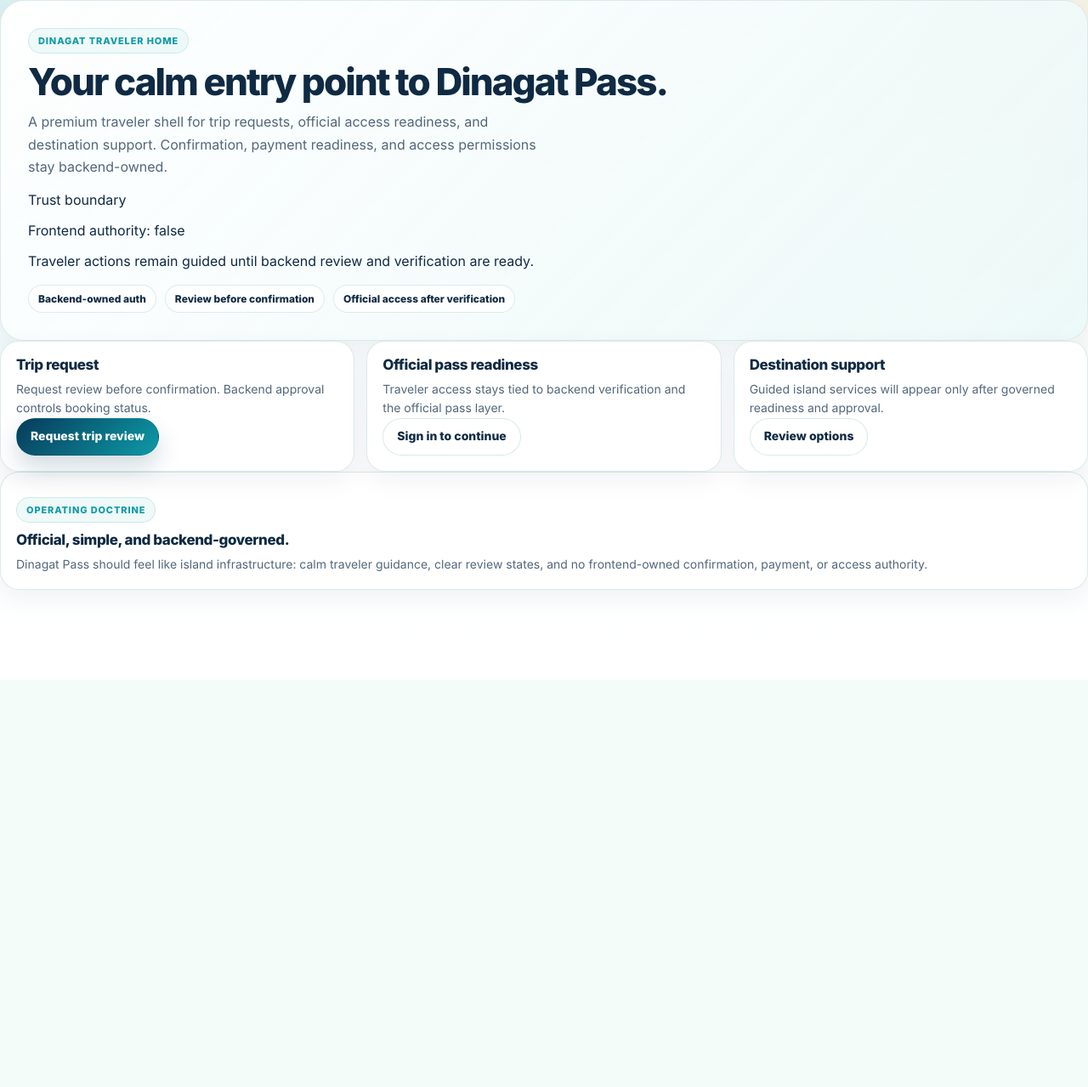
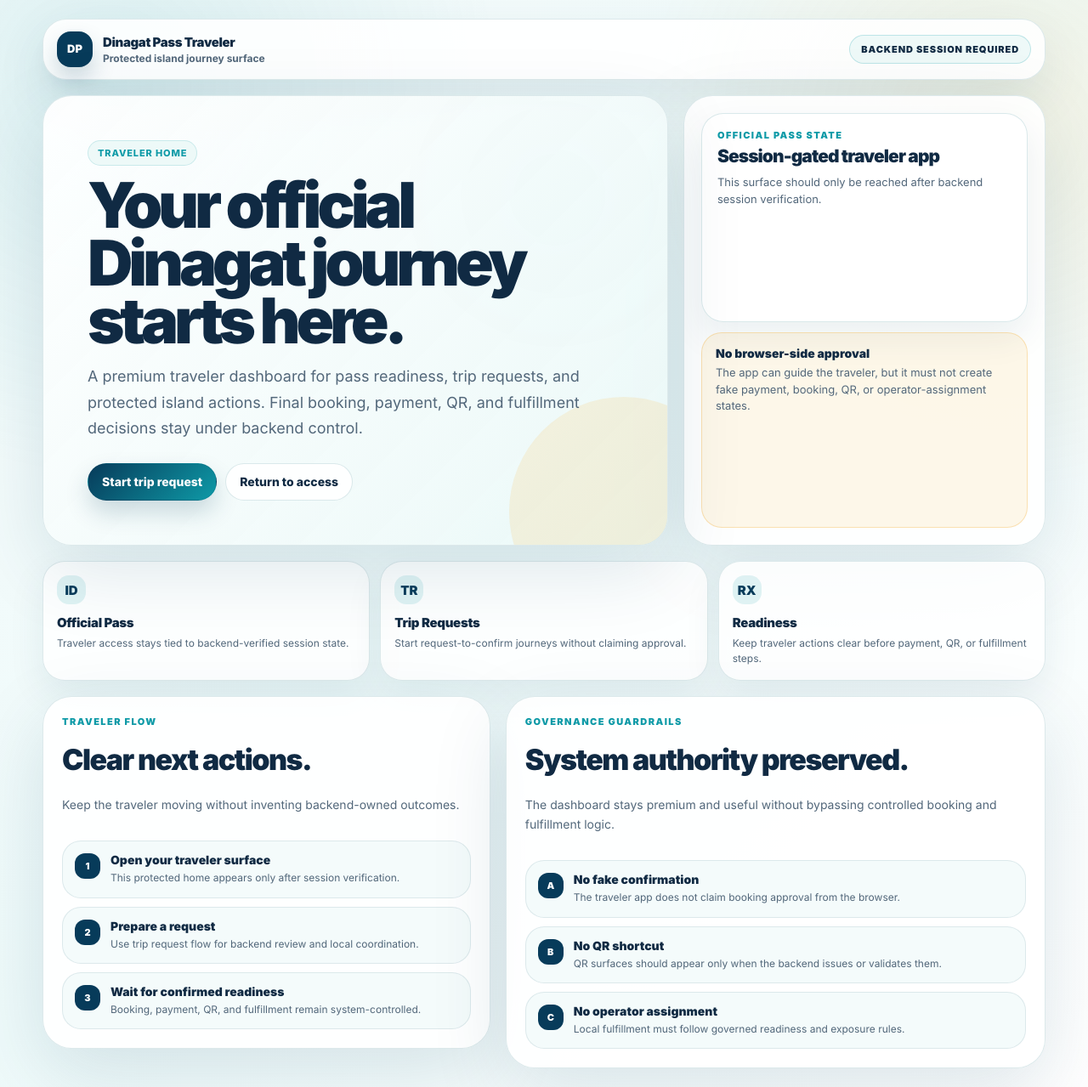
Before and after one commit to bayanihanplus/dinagat-pass, a Next.js app in the folder apps/web/: page /traveler/home in a window 1280 px wide. Shown: the whole page at 85% size. Before the commit the page ends 800 px from the top, so only its background shows below. Built offline with nearby package versions, Linux system fonts and the light colour scheme.

Commit message:
feat(web): add premium traveler home shell

```diff
--- a/apps/web/app/globals.css
+++ b/apps/web/app/globals.css
@@ -925,3 +925,327 @@ a {
     border-radius: 26px;
   }
 }
+
+/* DINAGAT PASS TRAVELER HOME PREMIUM APP SHELL */
+.dp-home-shell {
+  min-height: 100vh;
+  background:
+    radial-gradient(circle at 10% 8%, rgba(14, 154, 167, 0.12), transparent 28%),
+    radial-gradient(circle at 92% 12%, rgba(245, 184, 75, 0.13), transparent 26%),
+    linear-gradient(135deg, #f7fcfc 0%, #eefafa 48%, #ffffff 100%);
+  color: var(--dp-trust-navy);
+  padding: 22px;
+}
+
+.dp-home-frame {
+  width: min(1180px, 100%);
+  margin: 0 auto;
+  display: grid;
+  gap: 18px;
+}
+
+.dp-home-topbar {
+  display: flex;
+  align-items: center;
+  justify-content: space-between;
+  gap: 16px;
+  border: 1px solid rgba(217, 232, 234, 0.92);
+  border-radius: 28px;
+  background: rgba(255, 255, 255, 0.88);
+  box-shadow: 0 20px 58px rgba(7, 59, 90, 0.1);
+  padding: 14px 16px;
+}
+
+.dp-home-brand {
+  display: flex;
+  align-items: center;
+  gap: 12px;
+}
+
+.dp-home-mark {
+  width: 42px;
+  height: 42px;
+  border-radius: 16px;
+  display: grid;
+  place-items: center;
+  background: var(--dp-deep-blue);
+  color: #ffffff;
+  font-size: 13px;
+  font-weight: 950;
+  box-shadow: 0 14px 28px rgba(7, 59, 90, 0.2);
+}
+
+.dp-home-brand-title {
+  margin: 0;
+  color: var(--dp-trust-navy);
+  font-size: 15px;
+  font-weight: 950;
+  letter-spacing: -0.025em;
+}
+
+.dp-home-brand-copy {
+  margin: 2px 0 0;
+  color: var(--dp-slate);
+  font-size: 12px;
+  font-weight: 750;
+}
+
+.dp-home-status-pill {
+  display: inline-flex;
+  align-items: center;
+  justify-content: center;
+  min-height: 34px;
+  border: 1px solid rgba(14, 154, 167, 0.22);
+  border-radius: 999px;
+  background: rgba(234, 248, 247, 0.78);
+  color: var(--dp-trust-navy);
+  padding: 0 13px;
+  font-size: 11px;
+  font-weight: 950;
+  letter-spacing: 0.08em;
+  text-transform: uppercase;
+  white-space: nowrap;
+}
+
+.dp-home-hero {
+  display: grid;
+  grid-template-columns: minmax(0, 0.95fr) minmax(320px, 0.55fr);
+  gap: 18px;
+  align-items: stretch;
+}
+
+.dp-home-panel {
+  border: 1px solid rgba(217, 232, 234, 0.92);
+  border-radius: 34px;
+  background: rgba(255, 255, 255, 0.9);
+  box-shadow: 0 28px 90px rgba(7, 59, 90, 0.13);
+  overflow: hidden;
+}
+
+.dp-home-hero-main {
+  position: relative;
+  padding: clamp(26px, 5vw, 52px);
+  background:
+    linear-gradient(135deg, rgba(255,255,255,0.94), rgba(234,248,247,0.88)),
+    radial-gradient(circle at 82% 22%, rgba(14,154,167,0.14), transparent 28%);
+}
+
+.dp-home-hero-main::after {
+  content: "";
+  position: absolute;
+  right: -84px;
+  bottom: -96px;
+  width: 270px;
+  height: 270px;
+  border-radius: 999px;
+  background: rgba(245, 184, 75, 0.16);
+}
+
+.dp-home-hero-content {
+  position: relative;
+  z-index: 1;
+  max-width: 690px;
+}
+
+.dp-home-title {
+  margin: 12px 0 0;
+  color: var(--dp-trust-navy);
+  font-size: clamp(38px, 6vw, 74px);
+  line-height: 0.92;
+  letter-spacing: -0.07em;
+  font-weight: 950;
+}
+
+.dp-home-copy {
+  margin: 18px 0 0;
+  color: var(--dp-slate);
+  font-size: clamp(15px, 2vw, 18px);
+  line-height: 1.7;
+  max-width: 620px;
+}
+
+.dp-home-actions {
+  display: flex;
+  flex-wrap: wrap;
+  gap: 10px;
+  margin-top: 24px;
+}
+
+.dp-home-side {
+  padding: 20px;
+  display: grid;
+  gap: 12px;
+  align-content: stretch;
+}
+
+.dp-home-pass-card {
+  border: 1px solid rgba(217, 232, 234, 0.95);
+  border-radius: 26px;
+  background: rgba(255, 255, 255, 0.92);
+  padding: 18px;
+  box-shadow: 0 18px 42px rgba(7, 59, 90, 0.08);
+}
+
+.dp-home-kicker {
+  margin: 0;
+  font-size: 11px;
+  font-weight: 950;
+  letter-spacing: 0.13em;
+  text-transform: uppercase;
+  color: var(--dp-sea-teal);
+}
+
+.dp-home-card-title {
+  margin: 8px 0 0;
+  color: var(--dp-trust-navy);
+  font-size: 21px;
+  line-height: 1.05;
+  letter-spacing: -0.045em;
+  font-weight: 950;
+}
+
+.dp-home-card-copy {
+  margin: 9px 0 0;
+  color: var(--dp-slate);
+  font-size: 13px;
+  line-height: 1.55;
+}
+
+.dp-home-readiness-grid {
+  display: grid;
+  grid-template-columns: repeat(3, minmax(0, 1fr));
+  gap: 12px;
+}
+
+.dp-home-mini-card {
+  border: 1px solid rgba(217, 232, 234, 0.92);
+  border-radius: 26px;
+  background: rgba(255, 255, 255, 0.86);
+  box-shadow: 0 16px 44px rgba(7, 59, 90, 0.08);
+  padding: 16px;
+}
+
+.dp-home-mini-icon {
+  width: 34px;
+  height: 34px;
+  border-radius: 14px;
+  display: grid;
+  place-items: center;
+  background: rgba(14, 154, 167, 0.12);
+  color: var(--dp-deep-blue);
+  font-size: 15px;
+  font-weight: 950;
+}
+
+.dp-home-mini-title {
+  margin: 12px 0 0;
+  color: var(--dp-trust-navy);
+  font-size: 15px;
+  font-weight: 950;
+  letter-spacing: -0.02em;
+}
+
+.dp-home-mini-copy {
+  margin: 6px 0 0;
+  color: var(--dp-slate);
+  font-size: 12px;
+  line-height: 1.5;
+}
+
+.dp-home-section-grid {
+  display: grid;
+  grid-template-columns: minmax(0, 0.68fr) minmax(0, 0.82fr);
+  gap: 18px;
+  align-items: start;
+}
+
+.dp-home-list {
+  display: grid;
+  gap: 10px;
+  margin-top: 16px;
+}
+
+.dp-home-list-item {
+  display: flex;
+  align-items: flex-start;
+  gap: 12px;
+  border: 1px solid rgba(217, 232, 234, 0.92);
+  border-radius: 22px;
+  background: rgba(234, 248, 247, 0.52);
+  padding: 14px;
+}
+
+.dp-home-list-dot {
+  width: 30px;
+  height: 30px;
+  border-radius: 12px;
+  display: grid;
+  place-items: center;
+  background: var(--dp-deep-blue);
+  color: #ffffff;
+  font-size: 11px;
+  font-weight: 950;
+  flex: 0 0 auto;
+}
+
+.dp-home-list-title {
+  margin: 0;
+  color: var(--dp-trust-navy);
+  font-size: 14px;
+  font-weight: 950;
+}
+
+.dp-home-list-copy {
+  margin: 3px 0 0;
+  color: var(--dp-slate);
+  font-size: 12px;
+  line-height: 1.45;
+}
+
+.dp-home-alert {
+  border: 1px solid rgba(245, 184, 75, 0.36);
+  border-radius: 24px;
+  background: rgba(245, 184, 75, 0.12);
+  padding: 16px;
+  color: var(--dp-trust-navy);
+}
+
+.dp-home-alert strong {
+  display: block;
+  margin-bottom: 5px;
+  font-size: 14px;
+  font-weight: 950;
+}
+
+.dp-home-alert span {
+  display: block;
+  color: var(--dp-slate);
+  font-size: 13px;
+  line-height: 1.5;
+}
+
+@media (max-width: 900px) {
+  .dp-home-shell {
+    padding: 14px;
+  }
+
+  .dp-home-topbar,
+  .dp-home-hero {
+    grid-template-columns: 1fr;
+  }
+
+  .dp-home-topbar {
+    align-items: flex-start;
+  }
+
+  .dp-home-hero,
+  .dp-home-section-grid,
+  .dp-home-readiness-grid {
+    grid-template-columns: 1fr;
+  }
+
+  .dp-home-panel,
+  .dp-home-hero-main {
+    border-radius: 26px;
+  }
+}
--- a/apps/web/app/traveler/home/page.tsx
+++ b/apps/web/app/traveler/home/page.tsx
@@ -1,107 +1,165 @@
-const travelerActions = [
+const readinessCards = [
   {
-    title: "Trip request",
-    copy: "Request review before confirmation. Backend approval controls booking status.",
-    href: "/traveler/trip-booking",
-    action: "Request trip review",
-    tone: "primary",
+    icon: "ID",
+    title: "Official Pass",
+    copy: "Traveler access stays tied to backend-verified session state.",
   },
   {
-    title: "Official pass readiness",
-    copy: "Traveler access stays tied to backend verification and the official pass layer.",
-    href: "/login?mode=returning",
-    action: "Sign in to continue",
-    tone: "secondary",
+    icon: "TR",
+    title: "Trip Requests",
+    copy: "Start request-to-confirm journeys without claiming approval.",
   },
   {
-    title: "Destination support",
-    copy: "Guided island services will appear only after governed readiness and approval.",
-    href: "/traveler/trip-booking",
-    action: "Review options",
-    tone: "secondary",
+    icon: "RX",
+    title: "Readiness",
+    copy: "Keep traveler actions clear before payment, QR, or fulfillment steps.",
   },
 ];
 
-const readinessChips = [
-  "Backend-owned auth",
-  "Review before confirmation",
-  "Official access after verification",
+const journeySteps = [
+  {
+    step: "1",
+    title: "Open your traveler surface",
+    copy: "This protected home appears only after session verification.",
+  },
+  {
+    step: "2",
+    title: "Prepare a request",
+    copy: "Use trip request flow for backend review and local coordination.",
+  },
+  {
+    step: "3",
+    title: "Wait for confirmed readiness",
+    copy: "Booking, payment, QR, and fulfillment remain system-controlled.",
+  },
+];
+
+const operationsNotes = [
+  {
+    step: "A",
+    title: "No fake confirmation",
+    copy: "The traveler app does not claim booking approval from the browser.",
+  },
+  {
+    step: "B",
+    title: "No QR shortcut",
+    copy: "QR surfaces should appear only when the backend issues or validates them.",
+  },
+  {
+    step: "C",
+    title: "No operator assignment",
+    copy: "Local fulfillment must follow governed readiness and exposure rules.",
+  },
 ];
 
 export default function TravelerHomePage() {
   return (
-    <main className="dp-visual-shell">
-      <section className="mx-auto flex min-h-screen w-full max-w-6xl flex-col gap-6 px-5 py-8 sm:px-8 lg:px-10">
-        <header className="dp-premium-header">
-          <span className="dp-eyebrow">Dinagat traveler home</span>
-
-          <div className="mt-5 grid gap-6 lg:grid-cols-[1.25fr_0.75fr] lg:items-end">
+    <main className="dp-home-shell">
+      <section className="dp-home-frame">
+        <nav className="dp-home-topbar" aria-label="Traveler app status">
+          <div className="dp-home-brand">
+            <span className="dp-home-mark">DP</span>
             <div>
-              <h1 className="dp-visual-title">
-                Your calm entry point to Dinagat Pass.
-              </h1>
-              <p className="dp-visual-copy">
-                A premium traveler shell for trip requests, official access readiness,
-                and destination support. Confirmation, payment readiness, and access
-                permissions stay backend-owned.
-              </p>
-            </div>
-
-            <div className="rounded-[22px] border border-[rgba(217,232,234,0.95)] bg-white/85 p-4 shadow-[var(--dp-card-shadow-soft)]">
-              <p className="m-0 text-xs font-black uppercase tracking-[0.12em] text-[var(--dp-sea-teal)]">
-                Trust boundary
-              </p>
-              <p className="mt-2 text-sm font-semibold leading-6 text-[var(--dp-trust-navy)]">
-                Frontend authority: false
-              </p>
-              <p className="mt-1 text-sm leading-6 text-[var(--dp-slate)]">
-                Traveler actions remain guided until backend review and verification are ready.
-              </p>
+              <p className="dp-home-brand-title">Dinagat Pass Traveler</p>
+              <p className="dp-home-brand-copy">Protected island journey surface</p>
             </div>
           </div>
 
-          <div className="dp-trust-strip">
-            {readinessChips.map((chip) => (
-              <span className="dp-trust-chip" key={chip}>
-                {chip}
+          <span className="dp-home-status-pill">Backend session required</span>
+        </nav>
+
+        <section className="dp-home-hero">
+          <header className="dp-home-panel dp-home-hero-main">
+            <div className="dp-home-hero-content">
+              <span className="dp-eyebrow">Traveler home</span>
+              <h1 className="dp-home-title">Your official Dinagat journey starts here.</h1>
+              <p className="dp-home-copy">
+                A premium traveler dashboard for pass readiness, trip requests, and
+                protected island actions. Final booking, payment, QR, and fulfillment
+                decisions stay under backend control.
+              </p>
+
+              <div className="dp-home-actions">
+                <a className="dp-primary-action" href="/traveler/trip-booking">
+                  Start trip request
+                </a>
+                <a className="dp-secondary-action" href="/login?mode=returning">
+                  Return to access
+                </a>
+              </div>
+            </div>
+          </header>
+
+          <aside className="dp-home-panel dp-home-side" aria-label="Pass readiness">
+            <article className="dp-home-pass-card">
+              <p className="dp-home-kicker">Official pass state</p>
+              <h2 className="dp-home-card-title">Session-gated traveler app</h2>
+              <p className="dp-home-card-copy">
+                This surface should only be reached after backend session verification.
+              </p>
+            </article>
+
+            <article className="dp-home-alert">
+              <strong>No browser-side approval</strong>
+              <span>
+                The app can guide the traveler, but it must not create fake payment,
+                booking, QR, or operator-assignment states.
               </span>
-            ))}
-          </div>
-        </header>
+            </article>
+          </aside>
+        </section>
 
-        <section className="dp-card-grid" aria-label="Traveler actions">
-          {travelerActions.map((item) => (
-            <article className="dp-nuclear-card" key={item.title}>
-              <p className="dp-nuclear-card-title">{item.title}</p>
-              <p className="dp-nuclear-card-copy">{item.copy}</p>
-              <a
-                className={
-                  item.tone === "primary"
-                    ? "dp-primary-action mt-5"
-                    : "dp-secondary-action mt-5"
-                }
-                href={item.href}
-              >
-                {item.action}
-              </a>
+        <section className="dp-home-readiness-grid" aria-label="Traveler readiness cards">
+          {readinessCards.map((item) => (
+            <article className="dp-home-mini-card" key={item.title}>
+              <span className="dp-home-mini-icon">{item.icon}</span>
+              <h2 className="dp-home-mini-title">{item.title}</h2>
+              <p className="dp-home-mini-copy">{item.copy}</p>
             </article>
           ))}
         </section>
 
-        <section className="dp-nuclear-card">
-          <div className="grid gap-4 md:grid-cols-[0.7fr_1.3fr] md:items-center">
-            <div>
-              <p className="dp-eyebrow">Operating doctrine</p>
-              <h2 className="dp-nuclear-card-title mt-3">
-                Official, simple, and backend-governed.
-              </h2>
+        <section className="dp-home-section-grid">
+          <article className="dp-home-panel dp-side-panel">
+            <p className="dp-home-kicker">Traveler flow</p>
+            <h2 className="dp-section-title">Clear next actions.</h2>
+            <p className="dp-section-copy">
+              Keep the traveler moving without inventing backend-owned outcomes.
+            </p>
+
+            <div className="dp-home-list">
+              {journeySteps.map((item) => (
+                <div className="dp-home-list-item" key={item.step}>
+                  <span className="dp-home-list-dot">{item.step}</span>
+                  <div>
+                    <p className="dp-home-list-title">{item.title}</p>
+                    <p className="dp-home-list-copy">{item.copy}</p>
+                  </div>
+                </div>
+              ))}
             </div>
+          </article>
 
-            <p className="dp-nuclear-card-copy md:mt-0">
-              Dinagat Pass should feel like island infrastructure: calm traveler guidance,
-              clear review states, and no frontend-owned confirmation, payment, or access authority.
+          <article className="dp-home-panel dp-side-panel">
+            <p className="dp-home-kicker">Governance guardrails</p>
+            <h2 className="dp-section-title">System authority preserved.</h2>
+            <p className="dp-section-copy">
+              The dashboard stays premium and useful without bypassing controlled
+              booking and fulfillment logic.
             </p>
-          </div>
+
+            <div className="dp-home-list">
+              {operationsNotes.map((item) => (
+                <div className="dp-home-list-item" key={item.step}>
+                  <span className="dp-home-list-dot">{item.step}</span>
+                  <div>
+                    <p className="dp-home-list-title">{item.title}</p>
+                    <p className="dp-home-list-copy">{item.copy}</p>
+                  </div>
+                </div>
+              ))}
+            </div>
+          </article>
         </section>
       </section>
     </main>
```
